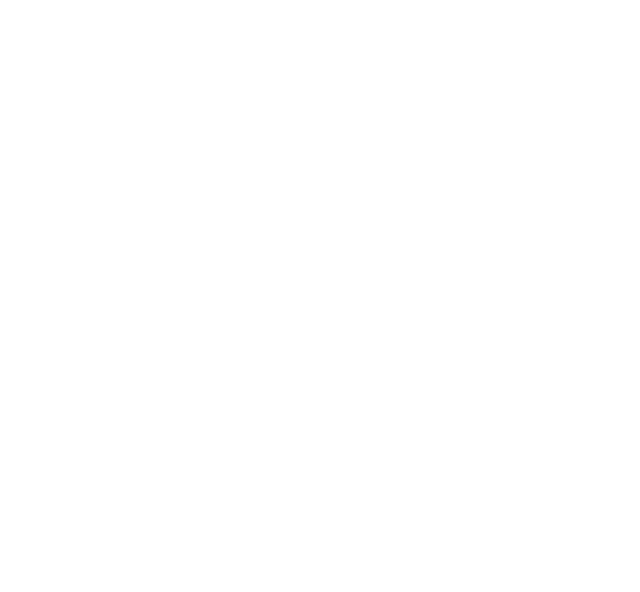
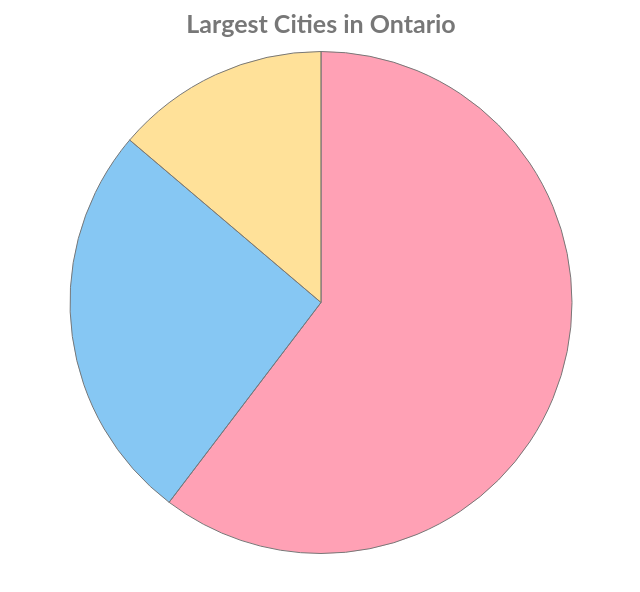
Before and after one commit to IgniteStudio/ChartJS, a plain HTML site: page index.html in a window 1280 px wide. Shown: the whole page, without its empty margins (344-984 px from the left). Drawn offline with nearby package versions, Linux system fonts and the light colour scheme.

Commit message:
Pie Chart with options complete

```diff
--- a/index.html
+++ b/index.html
@@ -9,6 +9,63 @@
     <script src="https://cdnjs.cloudflare.com/ajax/libs/Chart.js/2.7.2/Chart.bundle.js"></script>
 </head>
 <body>
+    <div class="container">
+        <canvas id="myChart"></canvas>
+    </div>
+    <!-- Simple bar Chart-->
+    <script>
+        let myChart = document.getElementById('myChart').getContext('2d');
 
+        // Global Options
+        Chart.defaults.global.defaultFontFamily = 'Lato';
+        Chart.defaults.global.defaultFontSize = 18;
+        Chart.defaults.global.defaultFontColor = '#777';
+
+        let massPopChart = new Chart(myChart, {
+            type: 'pie',
+            data: {
+                labels: ['Toronto', 'Mississauga', 'Brampton'],
+                datasets: [{
+                    label: 'Population',
+                    data: [3500000, 1500000, 800000],
+                    backgroundColor: [
+                        'rgba(255, 99, 132, 0.6)',
+                        'rgba(54, 162, 235, 0.6)',
+                        'rgba(255, 205, 86, 0.6)'
+                    ],
+                    borderWidth: 1,
+                    borderColor: '#777',
+                    hoverBorderWidth: 3,
+                    hoverBorderColor: '#000'
+                }]
+            },
+            options: {
+                title:{
+                    display: true,
+                    text: 'Largest Cities in Ontario',
+                    fontSize: 25
+                },
+                legend:{
+                    display: false,
+                    position: 'right',
+                    labels:{
+                        fontColor: '#000'
+                    }
+                },
+                layout:{
+                    padding:{
+                        left: 50,
+                        right: 0,
+                        bottom: 0,
+                        top: 0
+                    }
+                },
+                tooltips:{
+                    enabled: true
+                }
+
+            }
+        })
+    </script>
 </body>
 </html>
```
